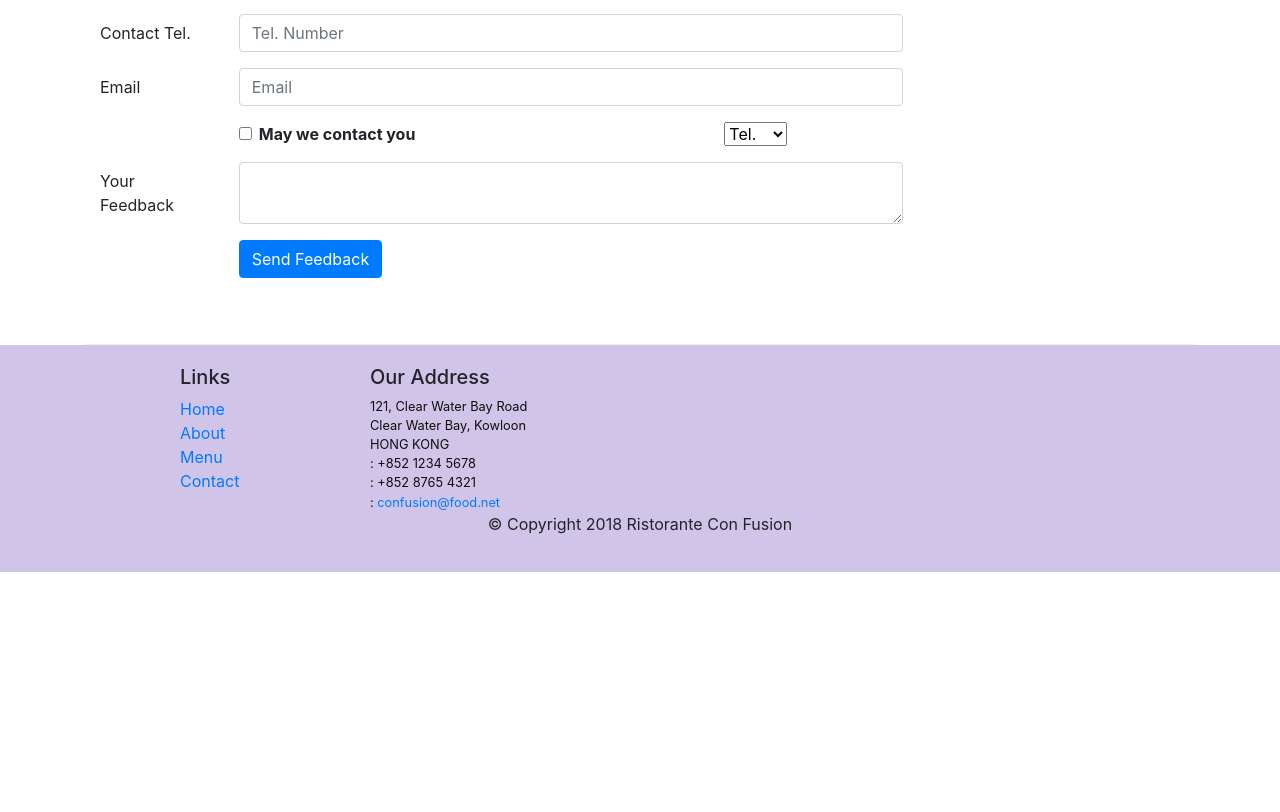
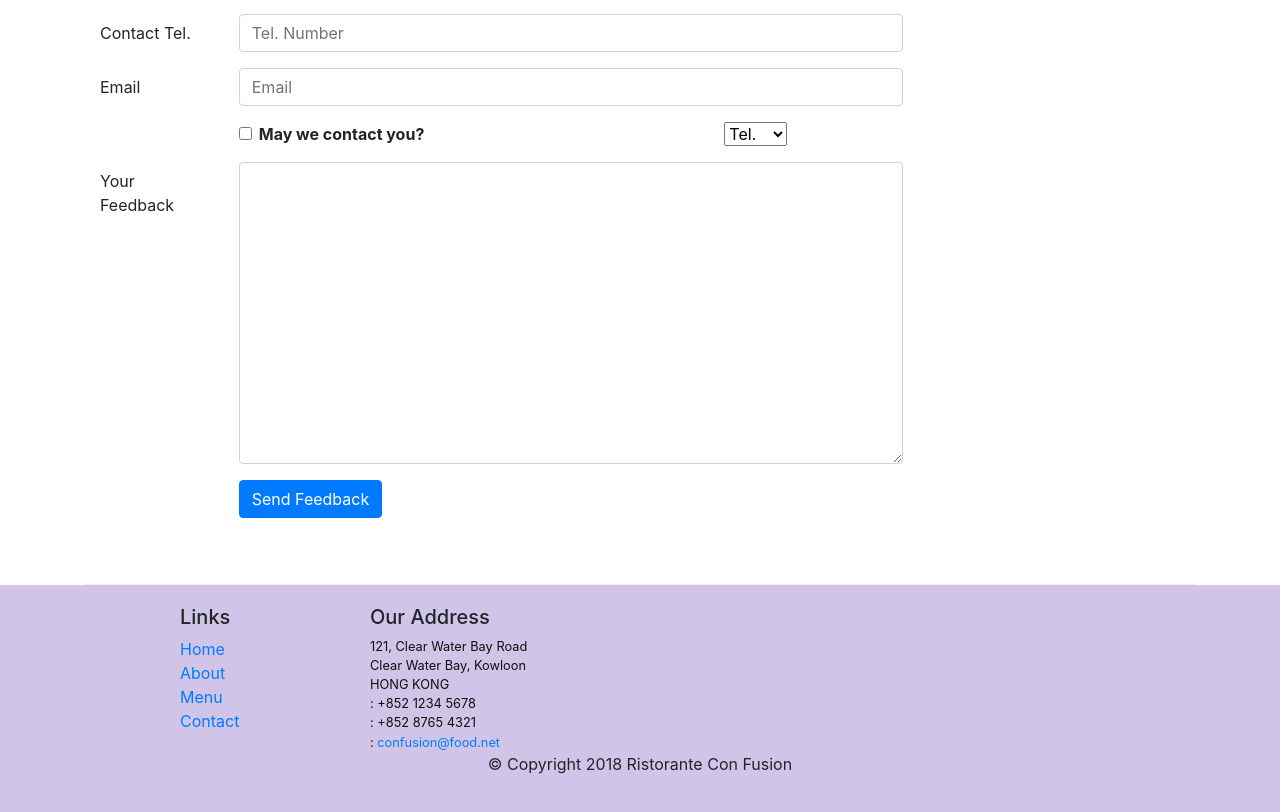
Before and after one commit to nguyentruongloc996/React, a React (Create React App) app: page /contactus in a window 1280 px wide. Shown: the part 1086-1898 px from the top of the page. Before the commit the page ends 1658 px from the top, so only its background shows below. Built offline with nearby package versions, Linux system fonts and the light colour scheme; the HTML template or start-up script is replaced by a standard one.

Commit message:
Update ContactComponent.js

```diff
--- a/src/components/ContactComponent.js
+++ b/src/components/ContactComponent.js
@@ -118,13 +118,14 @@ class Contact extends Component {
                                 </Col>
                             </FormGroup>
                             <FormGroup row>
-                                <Col md={{size:6, offset:2}}>
+                                <Col md={{size: 6, offset: 2}}>
                                     <FormGroup check>
                                         <Label check>
-                                            <Input type='checkbox' name='agree'
+                                            <Input type="checkbox"
+                                                name="agree"
                                                 checked={this.state.agree}
-                                                onChange={this.handleInputChange}/> {' '}
-                                                <strong>May we contact you</strong>
+                                                onChange={this.handleInputChange} /> {' '}
+                                            <strong>May we contact you?</strong>
                                         </Label>
                                     </FormGroup>
                                 </Col>
@@ -138,12 +139,12 @@ class Contact extends Component {
                                 </Col>
                             </FormGroup>
                             <FormGroup row>
-                                <Label htmlFor='message' md={2}>Your Feedback</Label>
+                                <Label htmlFor="message" md={2}>Your Feedback</Label>
                                 <Col md={10}>
                                     <Input type="textarea" id="message" name="message"
-                                    row="12"
-                                    value={this.state.message}
-                                    onChange={this.handleInputChange}></Input>
+                                        rows="12"
+                                        value={this.state.message}
+                                        onChange={this.handleInputChange}></Input>
                                 </Col>
                             </FormGroup>
                             <FormGroup row>
```
